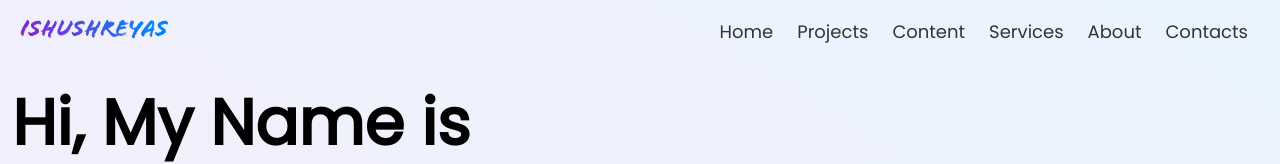
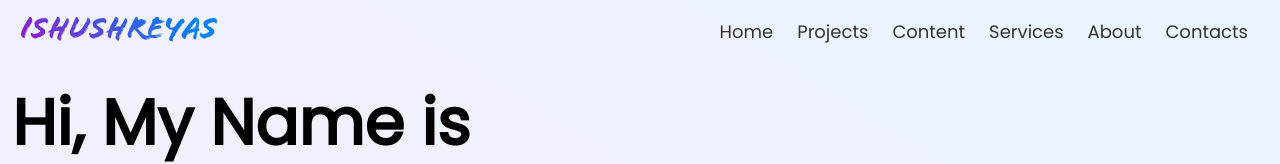
Before and after one commit to ishushreyas/ishushreyas, a React (Vite) app in the folder frontend/: page / in a window 1280 px wide. Shown: the top 164 px of the page. Built offline with nearby package versions, Linux system fonts and the light colour scheme.

Commit message:
Update Header.jsx

```diff
--- a/frontend/src/components/Header.jsx
+++ b/frontend/src/components/Header.jsx
@@ -34,7 +34,7 @@ const Header = () => {
 
   return (
     <header className={`header ${ scrollYValue > 1  ? "scrolled" : ""}`}>
-      <Link className="t-6 logo text-grad" to="/">{isMobile ? "is" : "ishushreyas"}</Link>
+      <Link className="t-4 logo text-grad" to="/">{isMobile ? "is" : "ishushreyas"}</Link>
       <nav onClick={toggleMenu} className={`nav ${isOpen ? "open" : ""}`}>
         <ul>
             <li>
```
